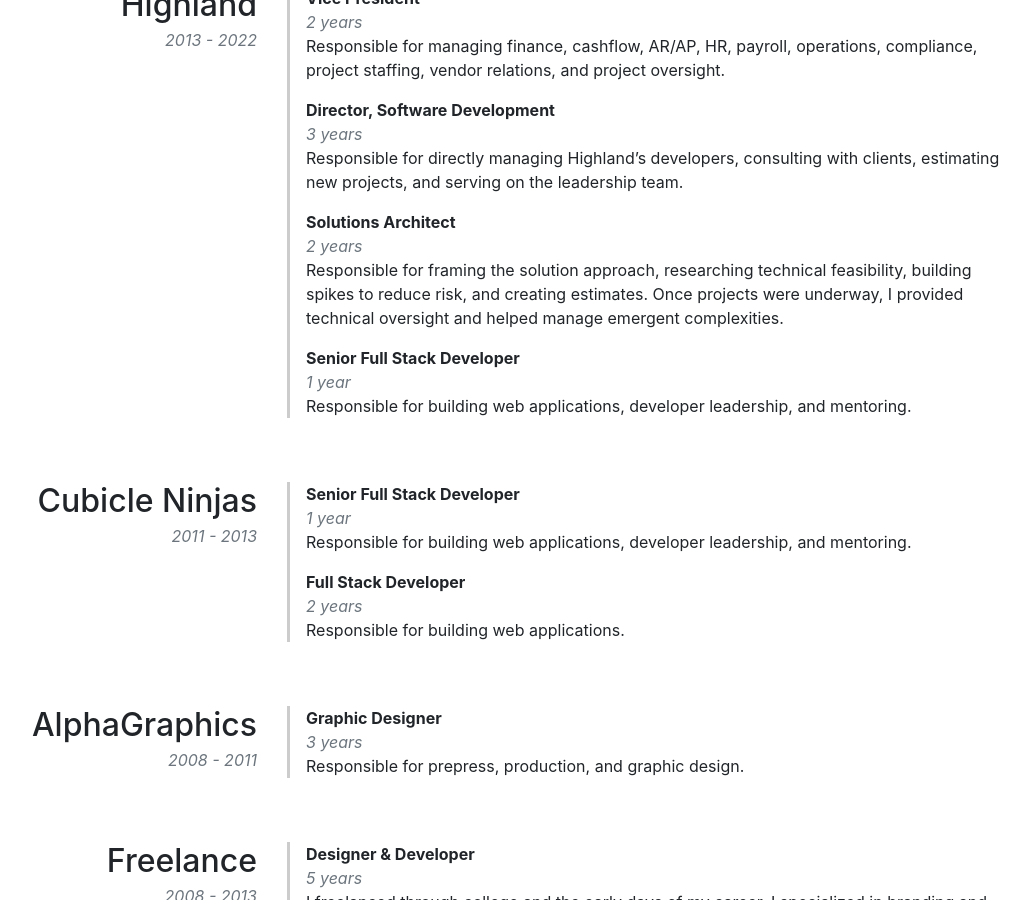
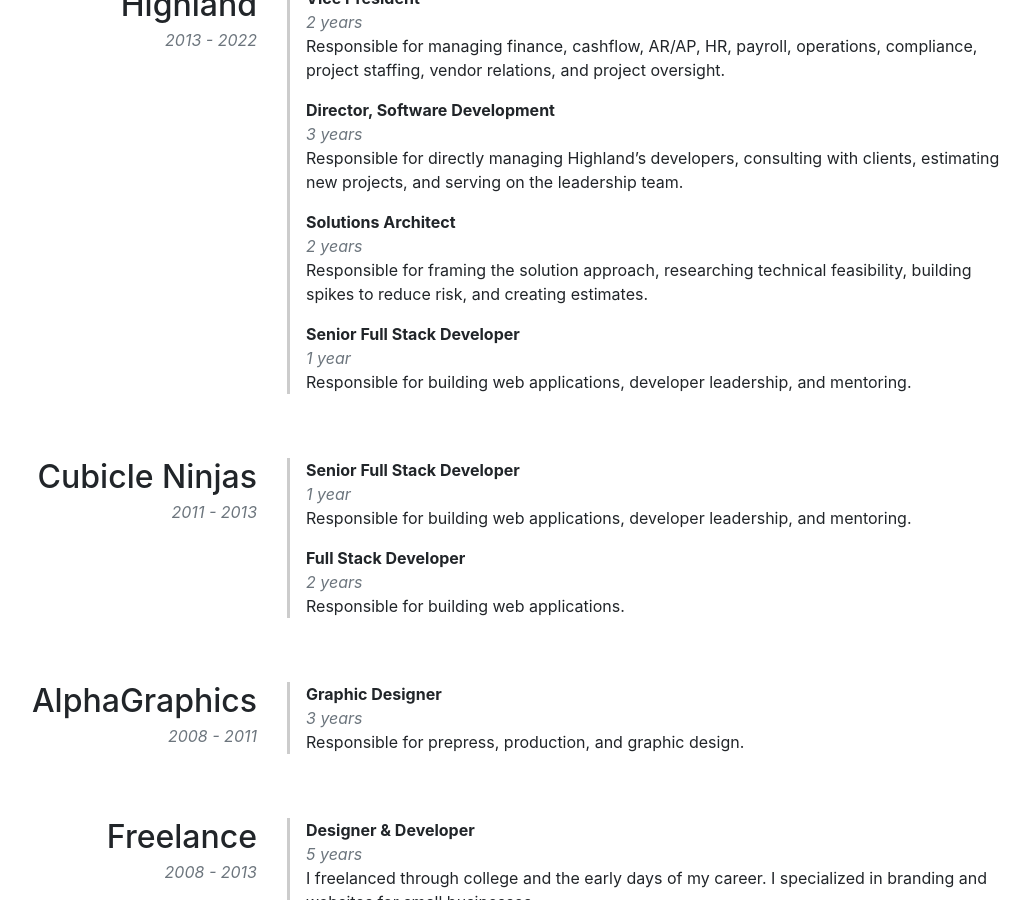
Before and after one commit to northern-information/tyleretters.com, a Jekyll site: the page built from _pages/resume.md, in a window 1280 px wide and 900 px high, scrolled down 1131 px. Shown: the whole window, without its empty margins (178-1208 px from the left). Built offline with Jekyll 4.4.1, drawn with Linux system fonts in a browser that asks for light colours.

Commit message:
Update experience.yml (#1)

```diff
--- a/_data/experience.yml
+++ b/_data/experience.yml
@@ -38,7 +38,7 @@
 
     - seat: Solutions Architect
       years: 2 years
-      notes: Responsible for framing the solution approach, researching technical feasibility, building spikes to reduce risk, and creating estimates. Once projects were underway, I provided technical oversight and helped manage emergent complexities.
+      notes: Responsible for framing the solution approach, researching technical feasibility, building spikes to reduce risk, and creating estimates.
 
     - seat: Senior Full Stack Developer
       years: 1 year
```
